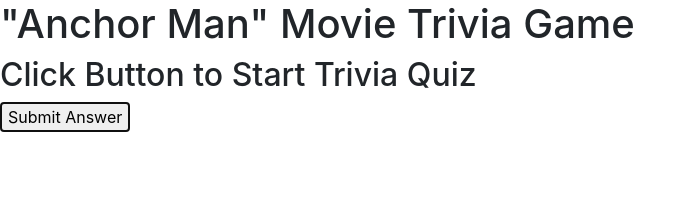
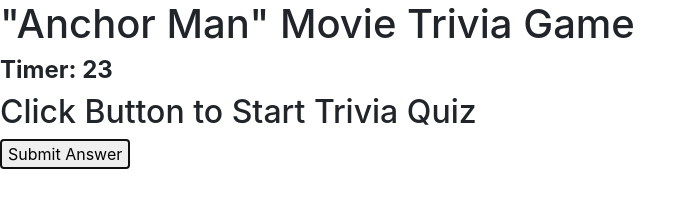
Before and after one commit to Hollyw00d/trivia-game, a plain HTML site: page index.html in a window 1280 px wide. Both pictures are taken after a click on the button "Start Quiz". Shown: the whole page, without its empty margins (0-696 px from the left). Drawn offline with nearby package versions, Linux system fonts and the light colour scheme.

Commit message:
done with count down timer

```diff
--- a/assets/js/game.js
+++ b/assets/js/game.js
@@ -1,6 +1,8 @@
 $(document).ready(function() {
 
     // Get HTML elements in variables
+    var $timer = $('#timer');
+    var $timerSpan = $timer.find('span');
     var $questionsMessages = $('#questions-messages');
     var $questionsHeading = $('#questions-heading');
     var $questionsQuestion = $('#questions-question');
@@ -233,54 +235,56 @@ $(document).ready(function() {
         }
     ];
 
-    /*
-    function timeConverter(t) {
-
-  //  Takes the current time in seconds and convert it to minutes and seconds (mm:ss).
-  var minutes = Math.floor(t / 60);
-  var seconds = t - (minutes * 60);
-
-  if (seconds < 10) {
-    seconds = "0" + seconds;
-  }
-
-  if (minutes === 0) {
-    minutes = "00";
-  }
-
-  else if (minutes < 10) {
-    minutes = "0" + minutes;
-  }
-
-  return minutes + ":" + seconds;
-}
-    */
-
     var playGame = {
         startGame: false,
-        questionCount: 1,
+        questionCount: 0,
+        timer25SecCountDownStart: 25,
+        clockRunning: false,
+        convertedTime: 0,
+        intervalId: 0,
         reset: function() {
             $questionsMessages
                 .text('Click Button to Start Trivia Quiz')
                 .removeClass('d-none');
-            $answerSubmit
-                .text('Start Quiz');
+            $answerSubmit.text('Start Quiz');
         },
         startGameFunc: function() {
             if(!this.startGame) {
-                $answerSubmit
-                .text('Submit Answer');
+                $answerSubmit.text('Submit Answer');
+                $timer.removeClass('d-none')
+                $timerSpan.text(25);
                 this.startGame = true;
+                this.false = true;
             }
         },
         timeConverter: function(t) {
             //  Takes the current time in seconds
             // and convert it to seconds with two digits (ss).
-            var seconds = t - (minutes * 60);
+            var seconds = t;
+            console.log(seconds);
             if (seconds < 10) {
-                seconds = "0" + seconds;
+                seconds = '0' + seconds;
             }
             return seconds;
+        },
+        countDown: function() {
+            playGame.timer25SecCountDownStart--;
+            playGame.convertedTime = playGame.timeConverter(playGame.timer25SecCountDownStart);
+            console.log(playGame.convertedTime);
+            $timerSpan.text(playGame.timeConverter(playGame.convertedTime));
+        },
+        start25SecCountDown: function() {
+            // if (!clockRunning) {
+            //     clearInterval(intervalId);
+            //     intervalId = setInterval(count, 1000);
+            //     clockRunning = true;
+            //   }
+
+            if (!this.clockRunning) {
+                clearInterval(this.intervalId);
+                this.intervalId = setInterval(playGame.countDown, 1000);
+                this.clockRunning = true;
+            }
         }
     };
 
@@ -290,6 +294,7 @@ $(document).ready(function() {
 
     $answerSubmit.on('click', function() {
         playGame.startGameFunc();
+        playGame.start25SecCountDown();
     });
 
 });
--- a/index.html
+++ b/index.html
@@ -12,7 +12,7 @@
     <h1>"Anchor Man" Movie Trivia Game</h1>
 
     <section id="question-body">
-        <p id="timer" class="d-none h4 font-weight-bold"></p>
+        <p id="timer" class="d-none h4 font-weight-bold">Timer: <span></span></p>
         <p id="questionCount" class="d-none h4 font-weight-bold"></p>
         <h2 id="questions-messages" class="d-none"></h2>
         <h3 id="questions-heading" class="d-none"></h3>
```
